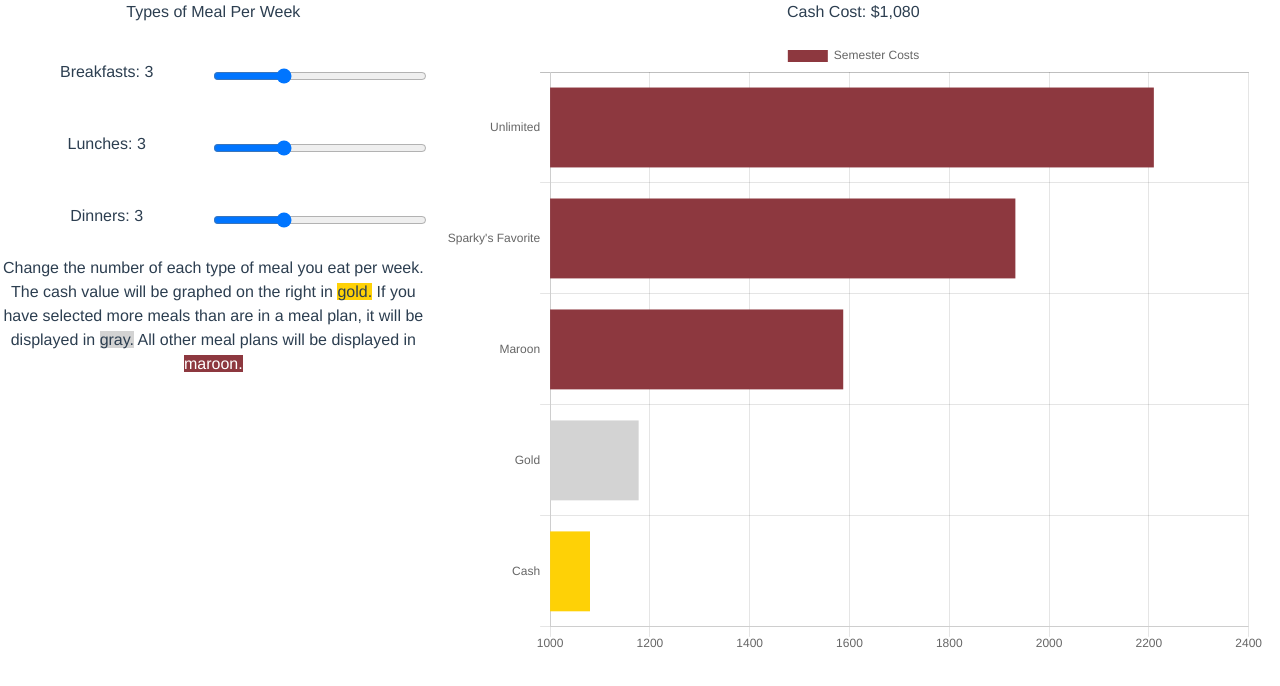
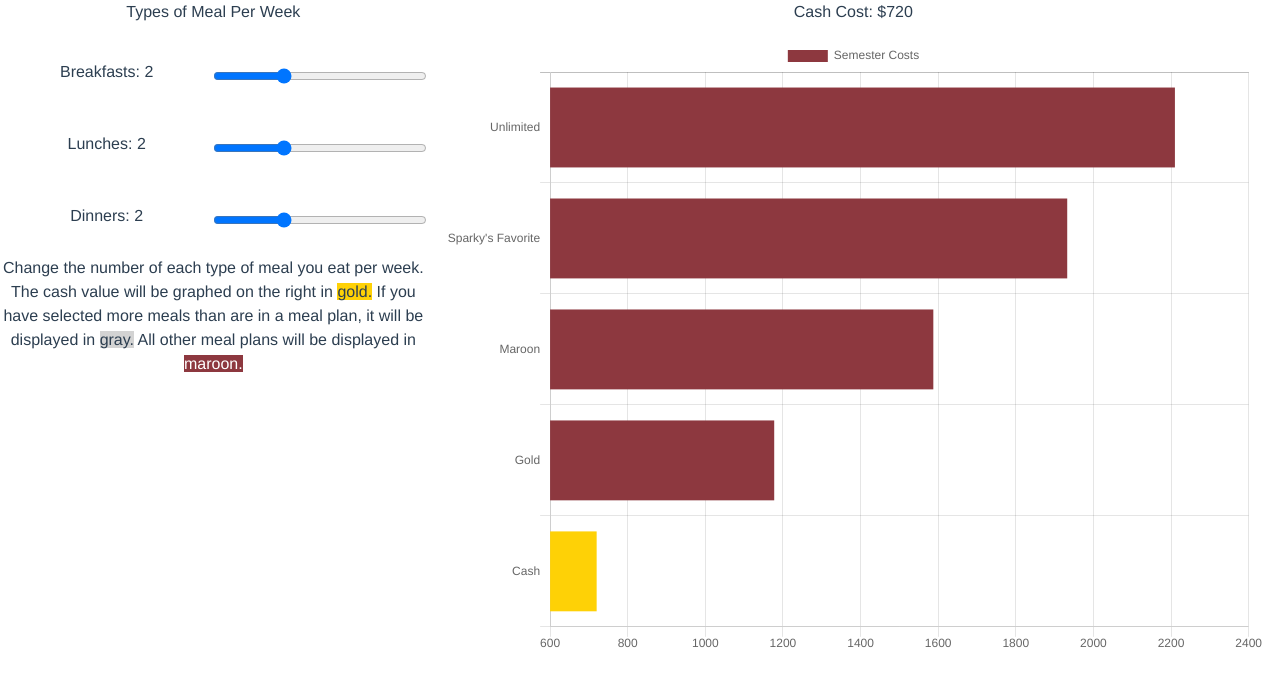
Before and after one commit to TheStatePress/meal-plan-math, a Vue app: page / in a window 1280 px wide. Shown: the top 686 px of the page. Built offline with nearby package versions, Linux system fonts and the light colour scheme.

Commit message:
Change default number of meals

```diff
--- a/src/store.js
+++ b/src/store.js
@@ -5,9 +5,9 @@ Vue.use(Vuex);
 
 export default new Vuex.Store({
   state: {
-    numBreakfasts: 3,
-    numLunches: 3,
-    numDinners: 3,
+    numBreakfasts: 2,
+    numLunches: 2,
+    numDinners: 2,
     breakfastPrice: 7,
     lunchPrice: 8,
     dinnerPrice: 9,
```
Also changed, not shown: 5 other files (tests, documents, lock files or other folders).
